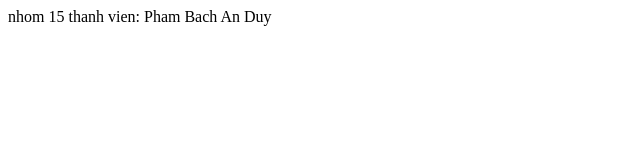
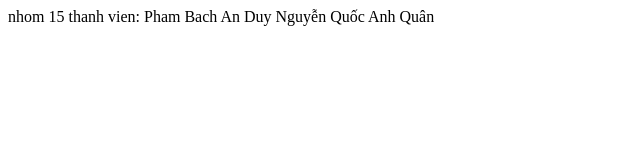
Before and after one commit to duypham27/NHOM15, a plain HTML site: page index.html in a window 1280 px wide. Shown: the whole page, without its empty margins (0-640 px from the left). Drawn offline with Linux system fonts and the light colour scheme.

Commit message:
Them ten vao index

```diff
--- a/index.html
+++ b/index.html
@@ -9,5 +9,7 @@
     nhom 15
     thanh vien:
     Pham Bach An Duy
+
+    Nguyễn Quốc Anh Quân
 </body>
 </html>
```
